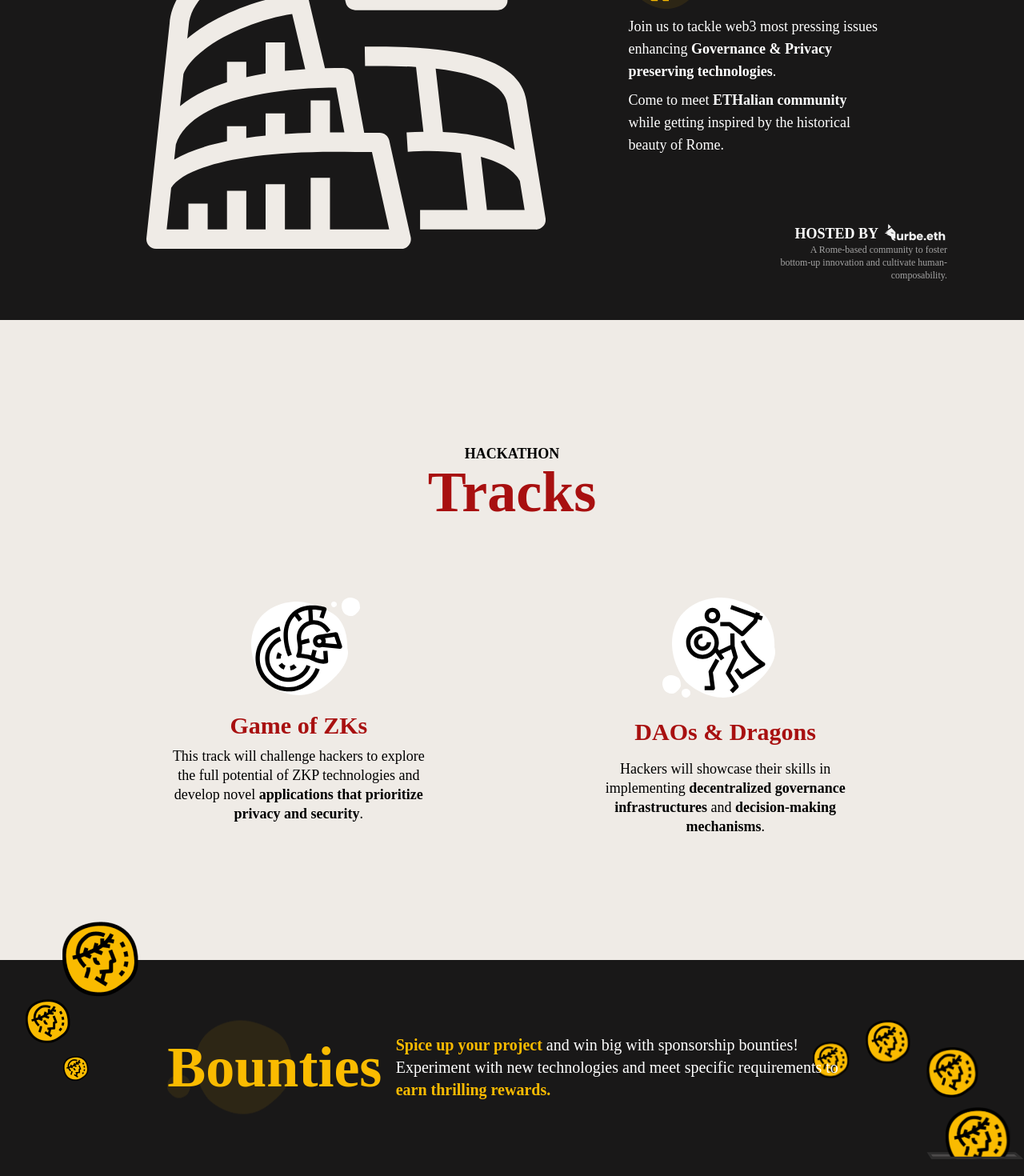
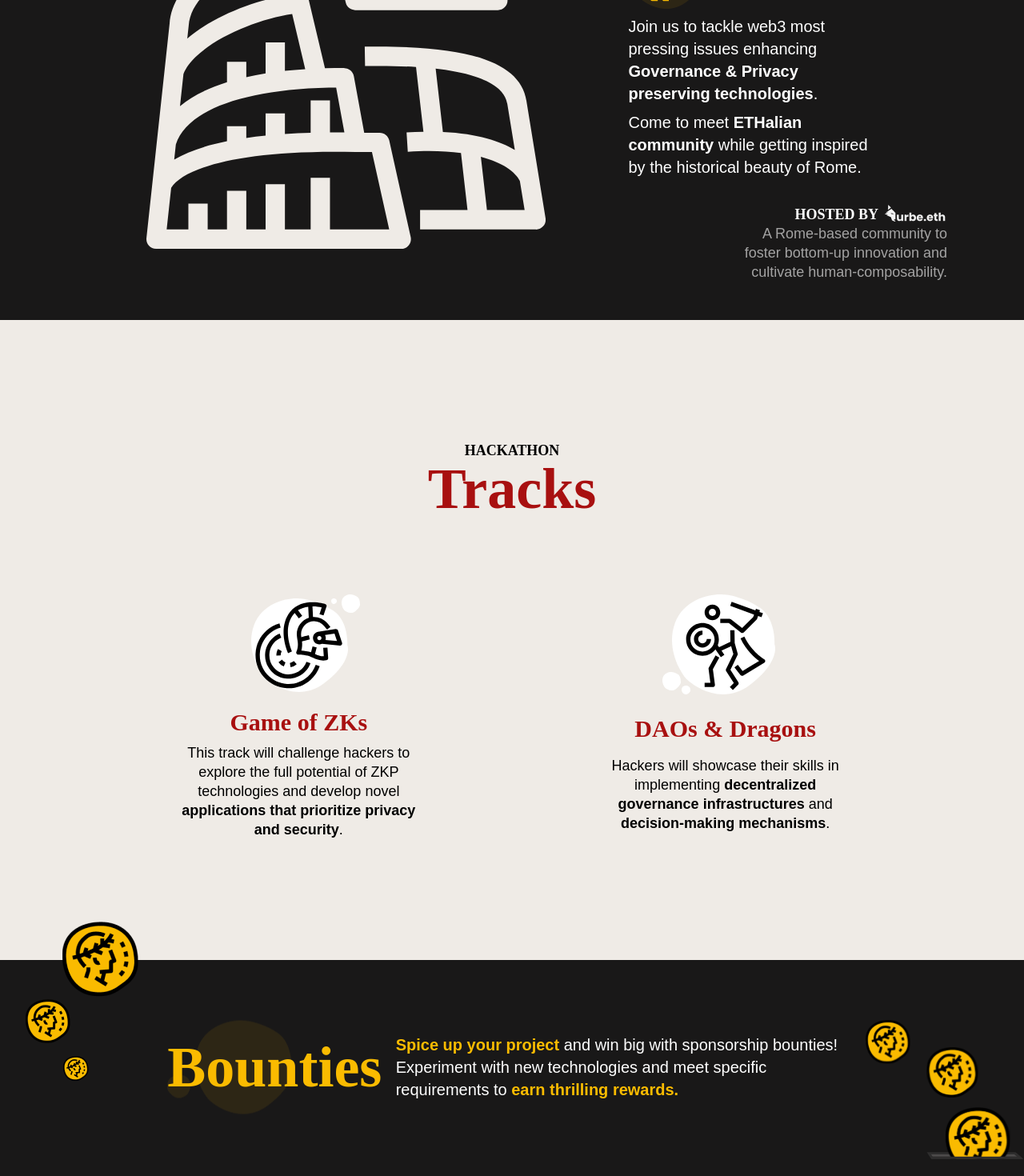
Before and after one commit to urbeETH/ETHRome-2023, a React (Create React App) app: page / in a window 1280 px wide. Shown: the part 1200-2670 px from the top of the page at 80% size. Built offline with nearby package versions, Linux system fonts and the light colour scheme.

Commit message:
applied redhat font on small texts

```diff
--- a/src/components/Bounties.tsx
+++ b/src/components/Bounties.tsx
@@ -1,26 +1,28 @@
 export default function Bounties() {
   return (
     <div
-      className='w-full h-screen md:h-[267px] md:w-screen bg-[#191818] relative px-0 py-36 md:py-0 xl:px-48'
+      className='w-full h-screen md:h-[267px] md:w-screen bg-[#191818] relative px-0 pt-36 pb-48 md:py-0 xl:px-48'
       id='bounties'
     >
       <img src='/floating_coins.png' className='absolute hidden xl:block -top-12 left-8' />
       <img src='/floating_coins.png' className='absolute block md:hidden -top-12 left-8' />
-      <div className='flex flex-col md:flex-row text-center md:text-left items-center justify-evenly my-auto h-full px-8 md:px-0'>
+
+      <div className='flex flex-col items-center h-full px-8 my-auto text-center md:flex-row md:text-left justify-evenly md:px-0'>
         <div className='relative z-20'>
           <h1 className='text-7xl font-bold text-[#FABB00]'>Bounties</h1>
-          <img src='/splash_yellow_2.png' className='absolute bottom-1/2 translate-y-1/2' />
+          <img src='/splash_yellow_2.png' className='absolute translate-y-1/2 bottom-1/2' />
         </div>
-        <h2 className='text-white max-w-xl text-xl font-light z-20'>
+        <h2 className='z-20 max-w-xl text-xl font-light text-white bg-[#191818] font-redhat'>
           <span className='font-bold text-[#FABB00]'>Spice up your project</span> and win big with
           sponsorship bounties! Experiment with new technologies and meet specific requirements to{' '}
           <span className='font-bold text-[#FABB00]'>earn thrilling rewards.</span>
         </h2>
       </div>
+
       <img src='/coins_right.svg' className='absolute bottom-0 right-0 hidden h-48 xl:block' />
       <img
         src='/coins_right_mobile.svg'
-        className='absolute -bottom-4 left-1/2 right-1/2 -translate-x-1/2 block md:hidden z-0'
+        className='absolute z-0 block -translate-x-1/2 -bottom-4 left-1/2 right-1/2 md:hidden'
       />
     </div>
   )
--- a/src/components/Hackathon.tsx
+++ b/src/components/Hackathon.tsx
@@ -3,23 +3,23 @@ export default function Hackathon() {
     <div className='h-auto py-24 md:py-0 md:h-screen relative bg-[#EFEBE6]' id='hackathon'>
       <div className='flex flex-col items-center justify-center h-full space-y-24'>
         <div className='flex flex-col items-center justify-center'>
-          <h2 className='uppercase font-semibold'>Hackathon</h2>
+          <h2 className='font-semibold uppercase'>Hackathon</h2>
           <h1 className='text-7xl max-w-4xl text-[#A81010] font-bold'>Tracks</h1>
         </div>
-        <div className='flex flex-col md:flex-row items-center md:items-start w-full justify-evenly space-y-8 md:space-y-0'>
-          <div className='flex flex-col items-center space-y-2 max-w-xs'>
+        <div className='flex flex-col items-center w-full space-y-8 md:flex-row md:items-start justify-evenly md:space-y-0'>
+          <div className='flex flex-col items-center max-w-xs space-y-2'>
             <img src='/icon-spot-helmet-shield.svg' className='mb-2' />
             <h2 className='text-3xl text-[#A81010] font-bold'>Game of ZKs</h2>
-            <p className='text-center'>
+            <p className='text-center font-redhat'>
               This track will challenge hackers to explore the full potential of ZKP technologies
               and develop novel{' '}
               <span className='font-bold'>applications that prioritize privacy and security</span>.
             </p>
           </div>
-          <div className='flex flex-col items-center space-y-4 max-w-xs'>
+          <div className='flex flex-col items-center max-w-xs space-y-4'>
             <img src='/icon-spot-hero.svg' className='mb-2' />
             <h2 className='text-3xl text-[#A81010] font-bold'>DAOs & Dragons</h2>
-            <p className='text-center'>
+            <p className='text-center font-redhat'>
               Hackers will showcase their skills in implementing{' '}
               <span className='font-bold'>decentralized governance infrastructures</span> and
               <span className='font-bold'> decision-making mechanisms</span>.
--- a/src/components/Header.tsx
+++ b/src/components/Header.tsx
@@ -44,7 +44,7 @@ export default function Header() {
         className={`hidden md:flex items-center justify-between px-16 py-4 fixed w-full z-50 ${headerBackground}`}
       >
         <img src='/ethrome_logo.png' className='w-40' />
-        <div className='flex items-center justify-center font-semibold space-x-10 text-lg'>
+        <div className='flex items-center justify-center space-x-10 text-lg font-semibold'>
           <h3 className='cursor-pointer hover:underline' onClick={() => scrollTo('intro')}>
             About
           </h3>
@@ -71,7 +71,7 @@ export default function Header() {
           />
         </div>
         {isMenuOpen && (
-          <div className='flex flex-col items-center space-y-4 mt-4 text-lg font-medium'>
+          <div className='flex flex-col items-center mt-4 space-y-4 text-lg font-medium'>
             <h3 className='cursor-pointer hover:underline' onClick={() => scrollTo('intro')}>
               About
             </h3>
--- a/src/components/Intro.tsx
+++ b/src/components/Intro.tsx
@@ -16,11 +16,11 @@ export default function Intro() {
               <img src='/splash_yellow.png' />
               <img src='/icon-lecture.svg' className='absolute bottom-2 left-4' />
             </div>
-            <p className='mt-2 ml-2 text-lg font-light text-white'>
+            <p className='mt-2 ml-2 text-lg font-light text-white md:text-xl font-redhat'>
               Join us to tackle web3 most pressing issues enhancing{' '}
               <span className='font-bold'>Governance & Privacy preserving technologies</span>.
             </p>
-            <p className='mt-2 ml-2 text-lg font-light text-white'>
+            <p className='mt-2 ml-2 text-lg font-light text-white md:text-xl font-redhat'>
               Come to meet <span className='font-bold'>ETHalian community</span> while getting
               inspired by the historical beauty of Rome.
             </p>
@@ -33,7 +33,7 @@ export default function Intro() {
             <p className='font-semibold text-white'>HOSTED BY</p>
             <img src='/urbe_logo_white.png' />
           </div>
-          <p className='text-white opacity-60 max-w-[211px] text-xs text-right'>
+          <p className='text-white font-redhat opacity-60 max-w-[280px] text-md text-right'>
             A Rome-based community to foster bottom-up innovation and cultivate human-composability.
           </p>
         </div>
--- a/src/components/SponsorZone.tsx
+++ b/src/components/SponsorZone.tsx
@@ -10,13 +10,13 @@ export const SponsorDeckLink: FC<PropsWithClassName> = ({ className }) => (
 export default function SponsorZone() {
   return (
     <div
-      className='min-h-screen md:h-auto bg-[#191818] relative pt-8 md:pt-32 pb-48 xl:py-48 pl-0 md:pl-48'
+      className='min-h-screen md:h-auto bg-[#191818] relative pt-24 md:pt-32 pb-48 xl:py-48 pl-0 md:pl-48'
       id='contact'
     >
       <div className='relative flex flex-col items-center justify-center max-w-xl pb-24 space-y-4 md:items-start'>
         <img src='/sponsor_crown.svg' className='h-[160px] w-[160px]' />
         <h1 className='text-5xl font-bold text-white md:text-7xl'>Sponsor Zone</h1>
-        <p className='text-white max-w-xs md:max-w-[385px] text-center md:text-left'>
+        <p className='text-white max-w-xs md:max-w-[385px] text-center md:text-left font-redhat'>
           Seize the chance to gain exceptional exposure, establish valuable connections, and
           demonstrate your unwavering support for the development of the blockchain space!
         </p>
--- a/src/index.css
+++ b/src/index.css
@@ -3,14 +3,7 @@
 @tailwind utilities;
 
 @import url('https://fonts.googleapis.com/css2?family=Outfit:wght@300;400;500;600;700&display=swap');
-
-/* @font-face {
-  font-family: 'Santor';
-  font-style: normal;
-  font-weight: normal;
-  src: local('Santor'), url('./fonts/santor.woff') format('woff'),
-    url('./fonts/santor.ttf') format('truetype');
-} */
+@import url('https://fonts.googleapis.com/css2?family=Red+Hat+Display:wght@400;700&display=swap');
 
 body {
   margin: 0;
@@ -26,7 +19,6 @@ code {
 }
 
 /*Nav elements*/
-
 .underline_item::after {
   content: "";
   position: absolute;
@@ -44,9 +36,3 @@ code {
   background-color: #000;
   transition: cubic-bezier(0.175, 0.885, 0.32, 1.275) 1s;
 }
-
-
-
-/* .font-roboto {
-  font-family: 'Roboto Slab', serif;
-} */
--- a/tailwind.config.js
+++ b/tailwind.config.js
@@ -7,6 +7,9 @@ module.exports = {
       height: {
         'calc-screen-75': 'calc(100vh - 75px)',
       },
+      fontFamily: {
+        redhat: ['Red Hat Display', 'sans-serif'],
+      },
     },
   },
   plugins: [],
```
